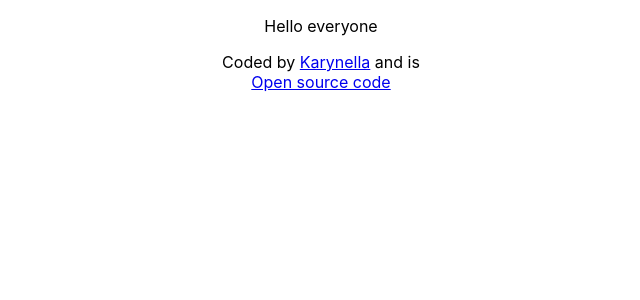
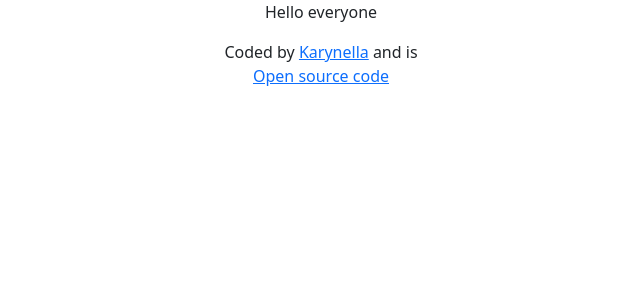
Before and after one commit to karynella/final-weather-react-app, a React (Create React App) app: page / in a window 1280 px wide. Shown: the top 300 px of the page, without its empty margins (319-959 px from the left). Built offline with nearby package versions, Linux system fonts and the light colour scheme; the HTML template or start-up script is replaced by a standard one.

Commit message:
added bootstrap
added bootstrap and container to app.js

```diff
--- a/package.json
+++ b/package.json
@@ -6,6 +6,7 @@
     "@testing-library/jest-dom": "^5.16.1",
     "@testing-library/react": "^12.1.2",
     "@testing-library/user-event": "^13.5.0",
+    "bootstrap": "^5.1.3",
     "react": "^17.0.2",
     "react-dom": "^17.0.2",
     "react-scripts": "5.0.0",
--- a/src/App.js
+++ b/src/App.js
@@ -3,6 +3,7 @@ import "./App.css";
 function App() {
   return (
     <div className="App">
+      <div className="container">
         <p>Hello everyone</p>
         Coded by <a href="http://karyn.fun">Karynella</a> and is
         <footer>
@@ -14,6 +15,7 @@ function App() {
           </a>
         </footer>
       </div>
+    </div>
   );
 }
 
```
Also changed, not shown: src/index.js (+7 -6 lines), 1 other file (tests, documents, lock files or other folders). Lines whose indentation alone changed are shown as unchanged.
